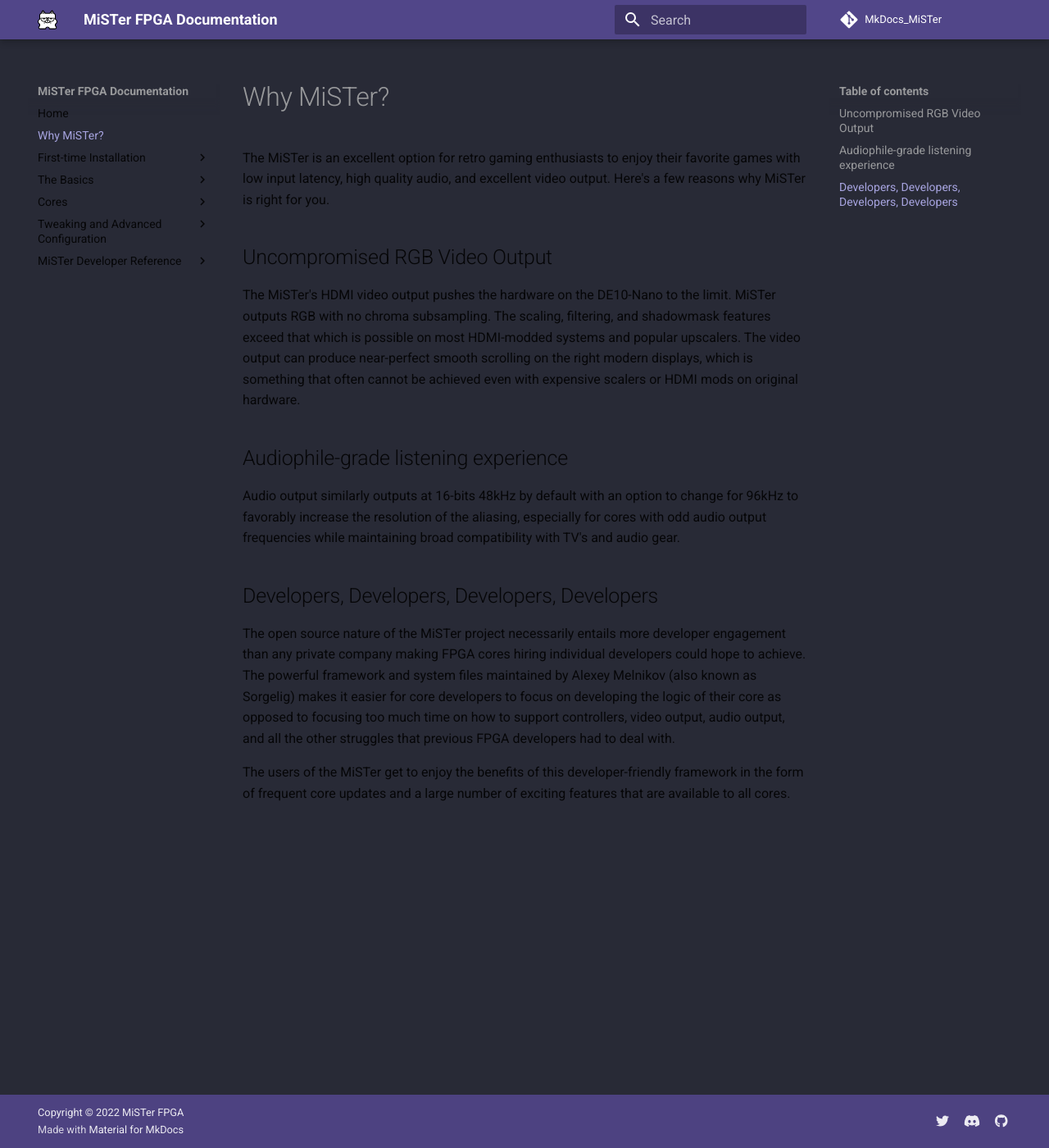
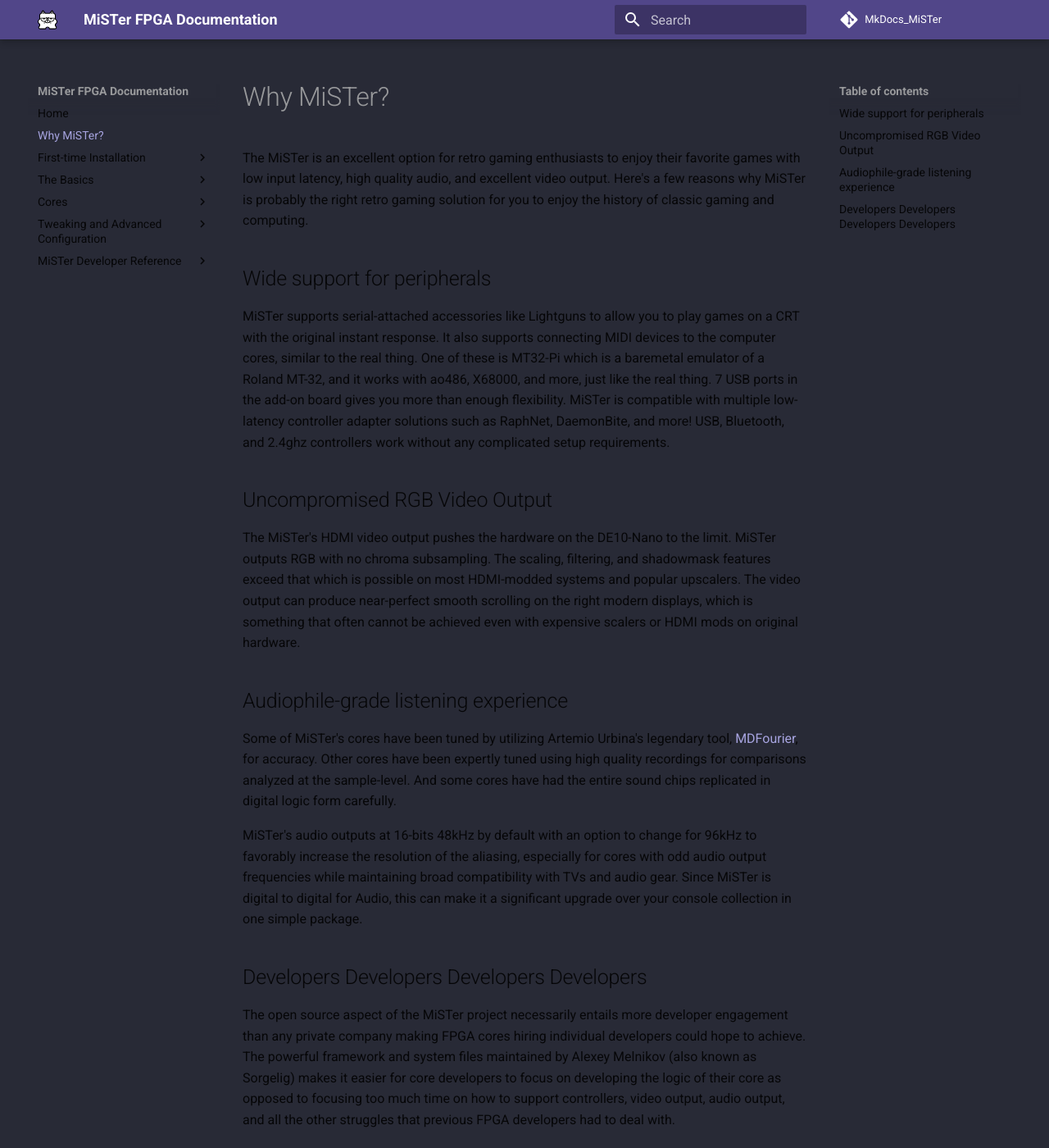
Before and after one commit to tofukazoo/MkDocs_MiSTer, an MkDocs documentation site: the page built from docs/why-mister.md, in a window 1280 px wide and 1400 px high. Shown: the whole window at 82% size. Built offline with MkDocs 1.6.1 and Material for MkDocs 9.7.7, drawn with Linux system fonts in a browser that asks for light colours; comment, search, counter and statistics services are not loaded; some of the changed text lies outside the part shown.

Commit message:
update a little bit before bed

```diff
--- a/docs/why-mister.md
+++ b/docs/why-mister.md
@@ -1,4 +1,8 @@
-The MiSTer is an excellent option for retro gaming enthusiasts to enjoy their favorite games with low input latency, high quality audio, and excellent video output. Here's a few reasons why MiSTer is right for you.
+The MiSTer is an excellent option for retro gaming enthusiasts to enjoy their favorite games with low input latency, high quality audio, and excellent video output. Here's a few reasons why MiSTer is probably the right retro gaming solution for you to enjoy the history of classic gaming and computing.
+
+## Wide support for peripherals
+
+MiSTer supports serial-attached accessories like Lightguns to allow you to play games on a CRT with the original instant response. It also supports connecting MIDI devices to the computer cores, similar to the real thing. One of these is MT32-Pi which is a baremetal emulator of a Roland MT-32, and it works with ao486, X68000, and more, just like the real thing. 7 USB ports in the add-on board gives you more than enough flexibility. MiSTer is compatible with multiple low-latency controller adapter solutions such as RaphNet, DaemonBite, and more! USB, Bluetooth, and 2.4ghz controllers work without any complicated setup requirements.
 
 ## Uncompromised RGB Video Output
 
@@ -6,10 +10,12 @@
 
 ## Audiophile-grade listening experience
 
-Audio output similarly outputs at 16-bits 48kHz by default with an option to change for 96kHz to favorably increase the resolution of the aliasing, especially for cores with odd audio output frequencies while maintaining broad compatibility with TV's and audio gear.
+Some of MiSTer's cores have been tuned by utilizing Artemio Urbina's legendary tool, [MDFourier](https://junkerhq.net/MDFourier/), for accuracy. Other cores have been expertly tuned using high quality recordings for comparisons analyzed at the sample-level. And some cores have had the entire sound chips replicated in digital logic form carefully.
 
-## Developers, Developers, Developers, Developers
+MiSTer's audio outputs at 16-bits 48kHz by default with an option to change for 96kHz to favorably increase the resolution of the aliasing, especially for cores with odd audio output frequencies while maintaining broad compatibility with TVs and audio gear. Since MiSTer is digital to digital for Audio, this can make it a significant upgrade over your console collection in one simple package.
 
-The open source nature of the MiSTer project necessarily entails more developer engagement than any private company making FPGA cores hiring individual developers could hope to achieve. The powerful framework and system files maintained by Alexey Melnikov (also known as Sorgelig) makes it easier for core developers to focus on developing the logic of their core as opposed to focusing too much time on how to support controllers, video output, audio output, and all the other struggles that previous FPGA developers had to deal with.
+## Developers Developers Developers Developers
 
-The users of the MiSTer get to enjoy the benefits of this developer-friendly framework in the form of frequent core updates and a large number of exciting features that are available to all cores.
+The open source aspect of the MiSTer project necessarily entails more developer engagement than any private company making FPGA cores hiring individual developers could hope to achieve. The powerful framework and system files maintained by Alexey Melnikov (also known as Sorgelig) makes it easier for core developers to focus on developing the logic of their core as opposed to focusing too much time on how to support controllers, video output, audio output, and all the other struggles that previous FPGA developers had to deal with.
+
+MiSTer users get to enjoy the benefits of this developer-friendly framework in the form of frequent core updates and a large number of exciting features that are available to all cores.
--- a/mkdocs.yml
+++ b/mkdocs.yml
@@ -61,6 +61,7 @@
     - Running the Updater: setup/updater.md
     - Define Your Gamepad: setup/controller.md
     - Connect to WiFi: setup/wifi.md
+    - Let's play!: setup/play.md
   - The Basics:
     - Keyboards and Controllers: basics/input.md
     - Using Bluetooth: basics/bluetooth.md
```
Also changed, not shown: docs/setup/play.md (added, +5 -0 lines), 1 other file.
